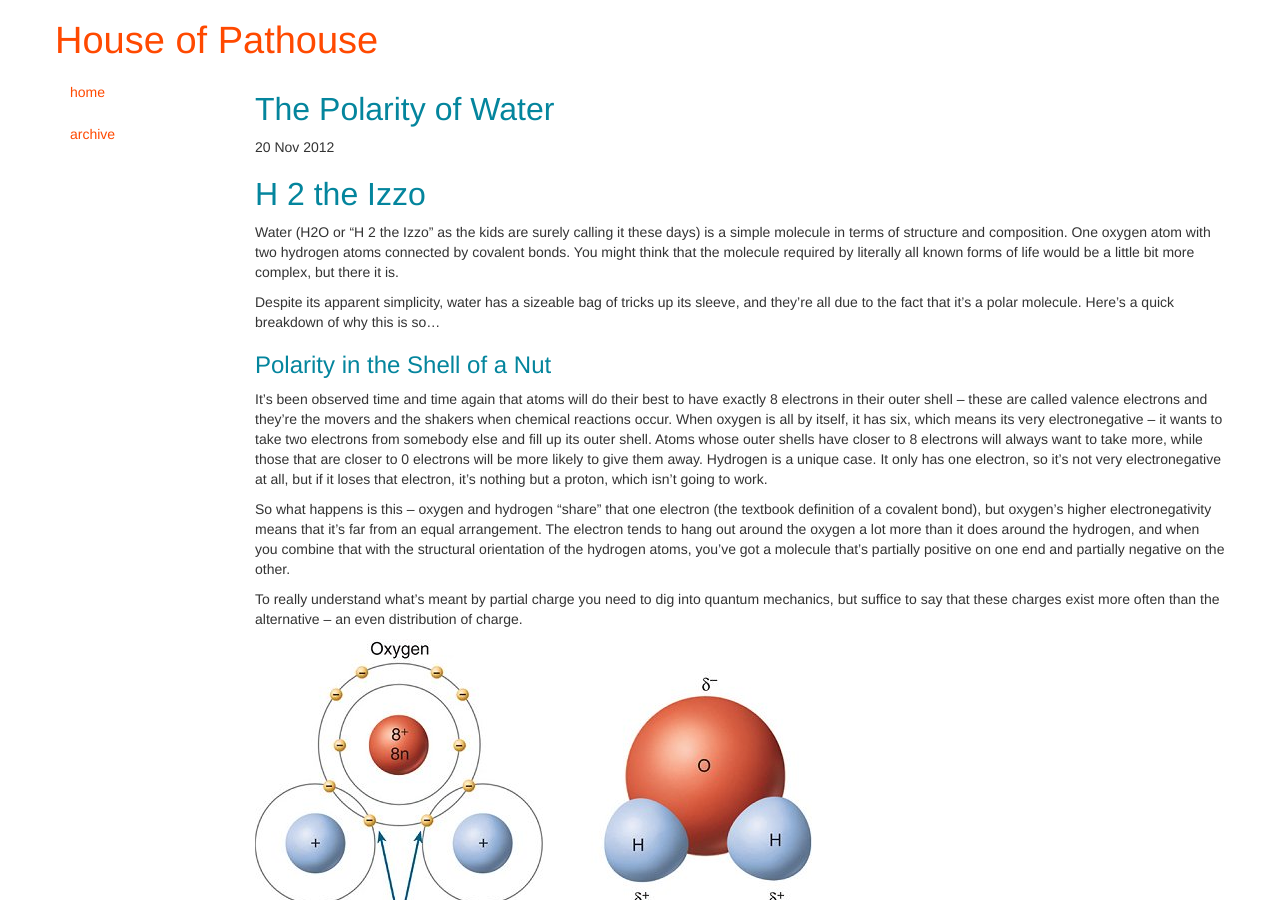
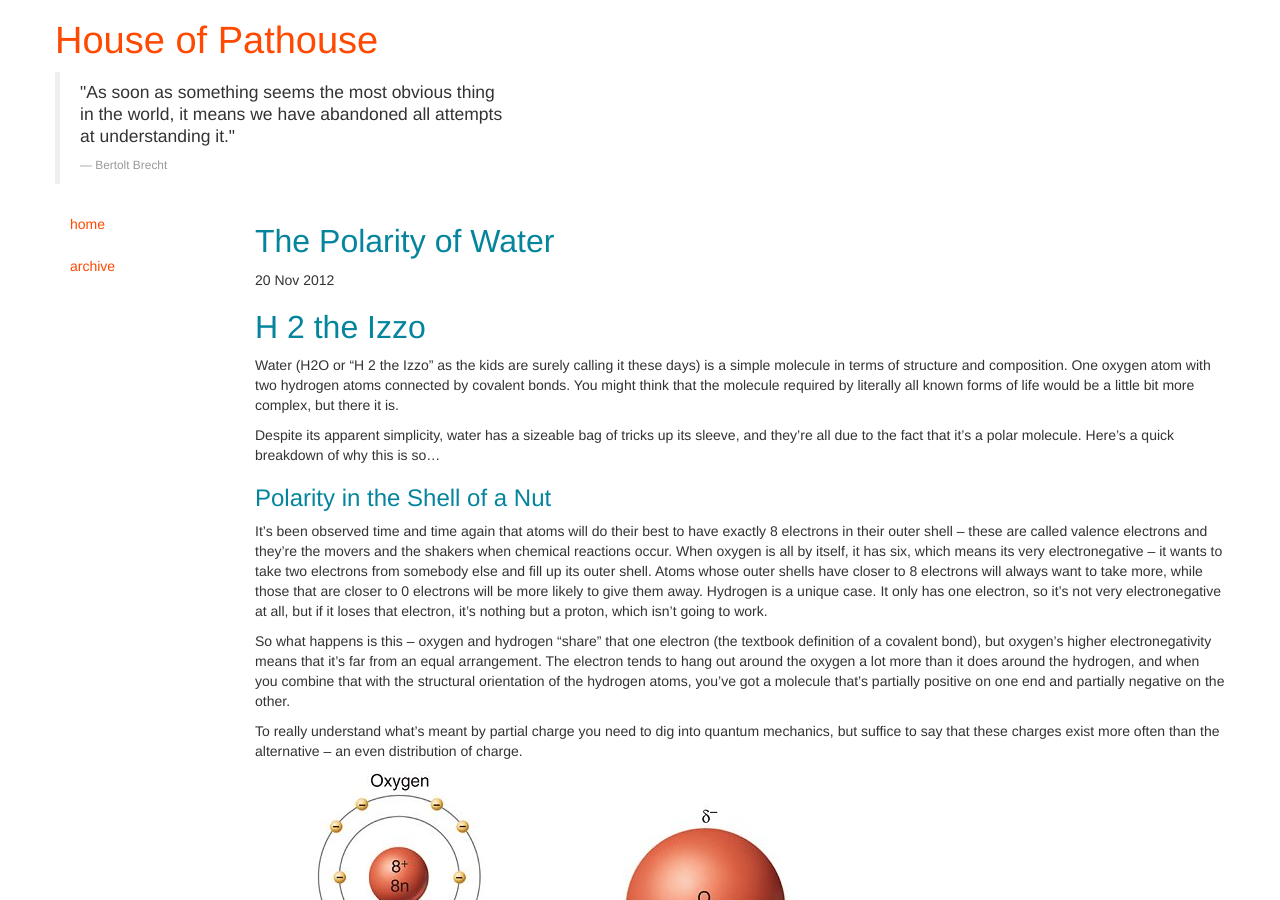
Before and after one commit to pathouse/pathouse.github.io, a Jekyll site: the page built from _posts/2012-11-20-polarity-of-water.markdown, in a window 1280 px wide and 900 px high. Built offline with Jekyll 4.4.1, drawn with Linux system fonts in a browser that asks for light colours.

Commit message:
add quote

```diff
--- a/_posts/2012-11-20-polarity-of-water.markdown
+++ b/_posts/2012-11-20-polarity-of-water.markdown
@@ -4,6 +4,8 @@ title: "The Polarity of Water"
 date: 2012-11-20 12:00:00
 categories: tldr front
 tags: water chemistry polarity science balance equality
+op-quote: "As soon as something seems the most obvious thing in the world, it means we have abandoned all attempts at understanding it."
+op-quote-sp: "Bertolt Brecht"
 ---
 
 ## H 2 the Izzo
```
